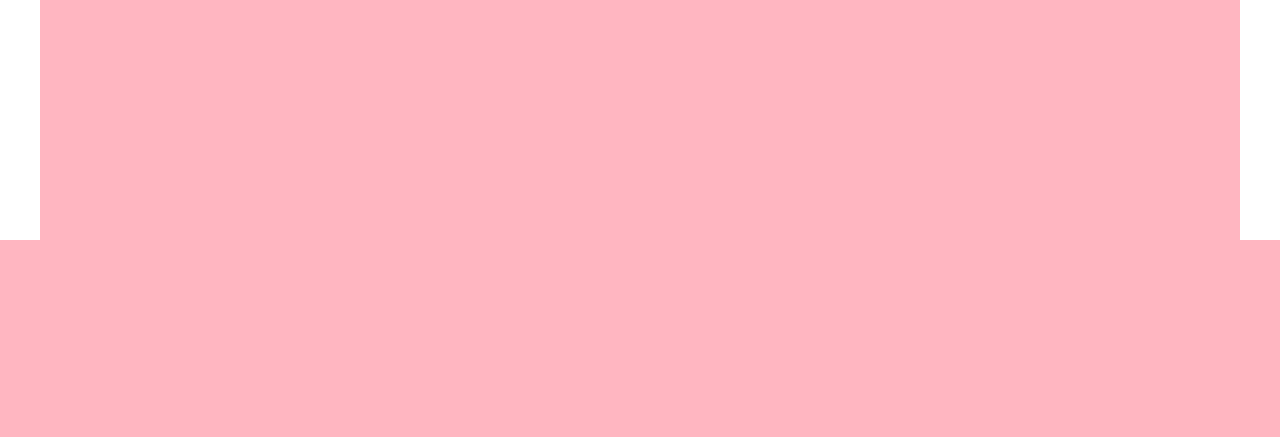
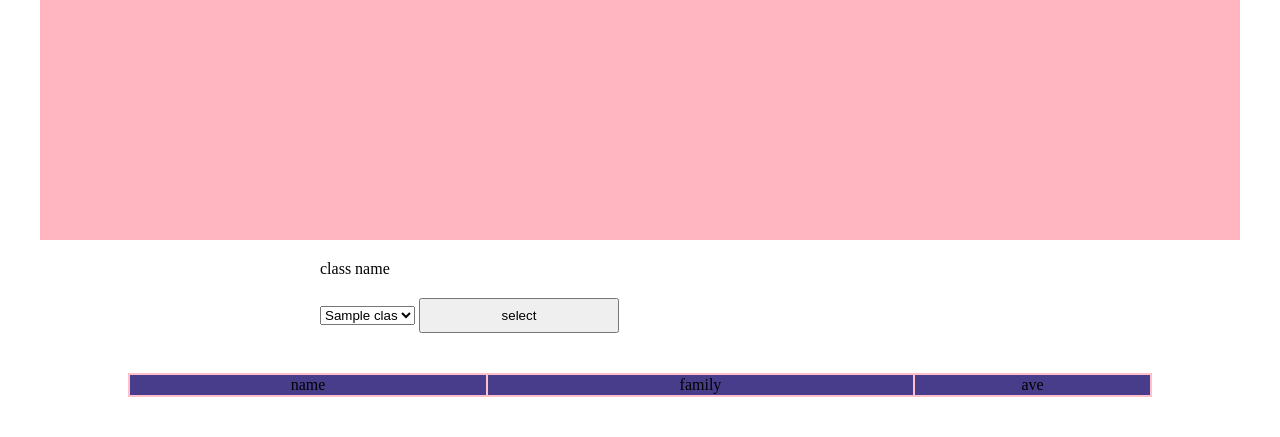
Before and after one commit to MahdiGholami84/final-project, a PHP site: page / in a window 1280 px wide. Shown: the part 660-1097 px from the top of the page. Before the commit the page ends 900 px from the top, so only its background shows below. Run offline with PHP 8.4, Linux system fonts and the light colour scheme; tables that the repository leaves empty or names only in its code hold one stand-in row (values such as "Sample post").

Commit message:
اضافه کردن کد های لیست دانش آموزان کلاس

```diff
--- a/index.php
+++ b/index.php
@@ -124,5 +124,50 @@ if (isset($_POST['submit2'])) {
         </div>
     </div>
 </div>
+<div id="show_list">
+    <form method="post">
+        <label>class name</label><br/>
+        <select name="select1" id="select1">
+            <?php
+            include "connection.php";
+            $sql_option=" SELECT * FROM class";
+            $sql_option_pre=$db->prepare($sql_option);
+            $sql_option_pre->execute();
+            while ($rows=$sql_option_pre->fetch(PDO::FETCH_ASSOC)){
+                echo "<option value='".$rows['class_id']."'>".$rows['class_name']."</option>";
+            }
+            ?>
+        </select>
+        <input type="submit" name="sub" value="select">
+
+    </form>
+    <table>
+        <tr>
+            <td> name </td>
+            <td> family </td>
+            <td> ave </td>
+        </tr>
+        <?php
+        include "connection.php";
+        if (isset($_POST['sub'])){
+            echo "<script>alert('ok');</script>";
+            $id=$_POST['select1'];
+            $sql_show="select * FROM student WHERE class_id=".$id;
+            $sql_show_pre=$db->prepare($sql_show);
+            $sql_show_pre->execute();
+            while ($row=$sql_show_pre->fetch(PDO::FETCH_ASSOC)){
+                echo '
+                 <tr>
+     <td>' . $row['name'] . '</td>
+      <td>' . $row['family'] . '</td>
+    <td>' . $row['ave'] . '</td>
+    </tr>
+                ';
+
+            }
+        }
+        ?>
+    </table>
+</div>
 </body>
 </html>
```
